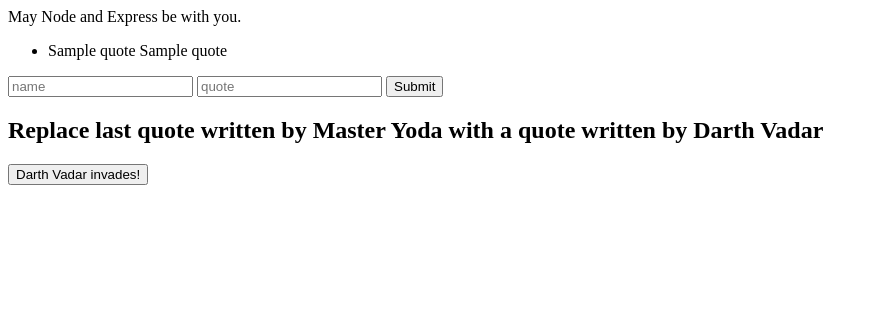
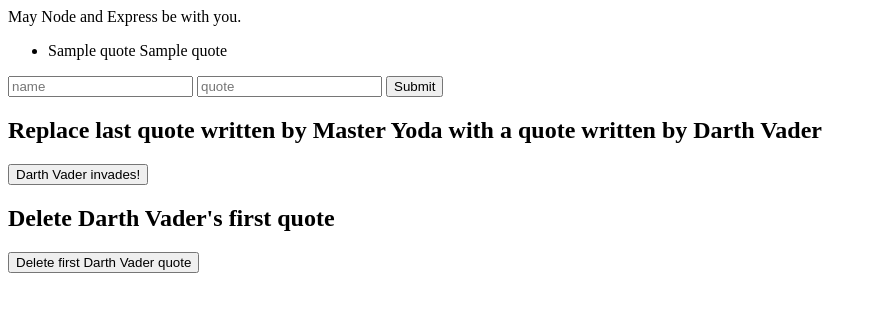
Before and after one commit to danielmoi/Crud-Tute, a Node server app: template views/index.ejs in a window 1280 px wide. Shown: the top 312 px of the page, without its empty margins (0-878 px from the left). Run offline with Node 20, Linux system fonts and the light colour scheme; the template is opened without the code that fills it: most values are stand-ins (such as "Sample title", 1, 10 or a date in 2020); some libraries are stand-ins or nearby versions.

Commit message:
Create delete button

```diff
--- a/views/index.ejs
+++ b/views/index.ejs
@@ -23,10 +23,15 @@
   </form>
 
   <div>
-    <h2>Replace last quote written by Master Yoda with a quote written by Darth Vadar</h2>
-    <button id="update">Darth Vadar invades!</button>
+    <h2>Replace last quote written by Master Yoda with a quote written by Darth Vader</h2>
+    <button id="update">Darth Vader invades!</button>
   </div>
 
+
+  <div>
+    <h2>Delete Darth Vader's first quote</h2>
+    <button id="delete">Delete first Darth Vader quote</button>
+  </div>
 
 
   <script src="main.js"></script>
```
